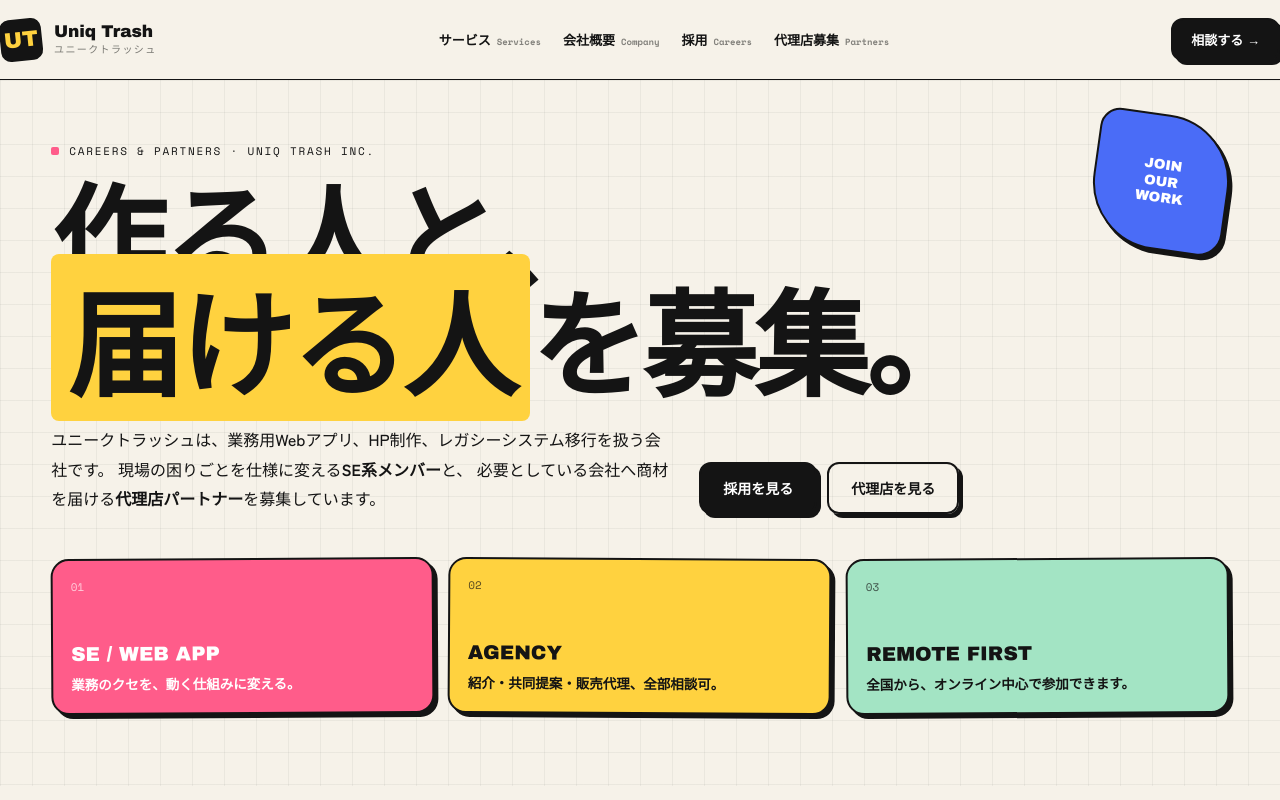
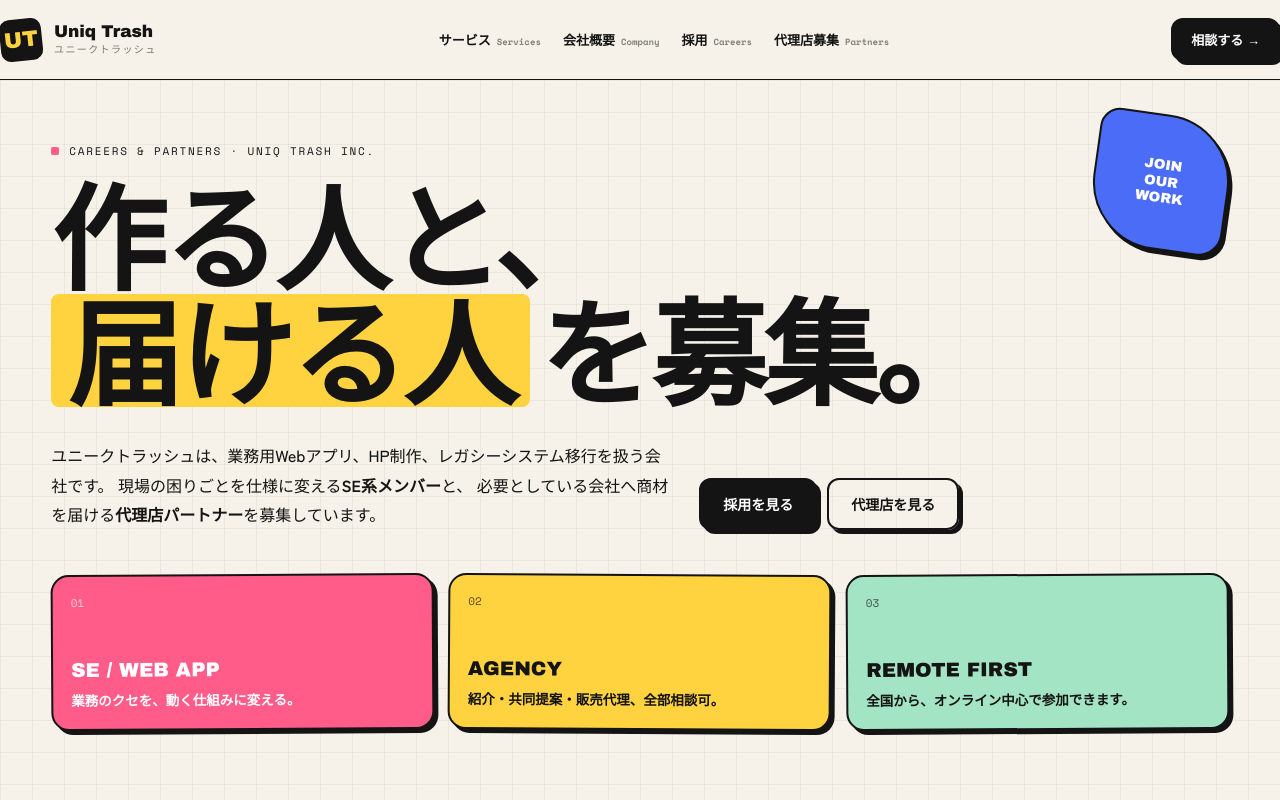
Before and after one commit to tpp217/UT-official-HP, a Next.js app: page /join in a window 1280 px wide. Shown: the top 800 px of the page. Built offline with nearby package versions, Linux system fonts and the light colour scheme.

Commit message:
fix: 採用ページの見出し崩れを修正

```diff
--- a/app/globals.css
+++ b/app/globals.css
@@ -190,11 +190,20 @@ h2.section{margin:0;font-weight:900;line-height:0.95;letter-spacing:-0.03em;
 .reveal.in{opacity:1;transform:none}
 
 /* 採用ページはカード数が多いため、動きを軽く保つ */
+.join-hero-title{display:grid;gap:.08em;line-height:1.02;letter-spacing:-0.02em;font-size:clamp(42px,8vw,104px)}
+.join-title-line{display:block}
+.join-title-line-strong{display:flex;align-items:baseline;flex-wrap:wrap;gap:.08em}
+.join-title-highlight{display:inline-block;background:var(--yellow);padding:0 .14em .06em;border-radius:8px}
 .join-page .nb-card{transition:transform .18s ease, box-shadow .18s ease}
 .join-page .nb-card:hover{transform:translate(-2px,-2px);box-shadow:7px 7px 0 var(--ink)}
 .join-page .tile{transition:transform .18s ease, box-shadow .18s ease}
 .join-page .tile:hover{transform:translateY(-3px);box-shadow:5px 6px 0 var(--ink)}
 .join-page .reveal{transform:translateY(10px);transition:opacity .35s ease, transform .35s ease}
+
+@media (max-width: 520px){
+  .join-hero-title{font-size:clamp(38px,11vw,52px);gap:.1em}
+  .join-title-line-strong{display:grid;gap:.04em}
+}
 
 @media (prefers-reduced-motion: reduce){
   .reveal,
--- a/app/join/page.jsx
+++ b/app/join/page.jsx
@@ -259,13 +259,12 @@ export default function JoinPage() {
               <span>CAREERS & PARTNERS · UNIQ TRASH INC.</span>
             </div>
 
-            <h1 className="mega">
-              作る人と、
-              <br />
-              <span style={{ background: 'var(--yellow)', padding: '0 0.14em', borderRadius: 8 }}>
-                届ける人
+            <h1 className="mega join-hero-title">
+              <span className="join-title-line">作る人と、</span>
+              <span className="join-title-line join-title-line-strong">
+                <span className="join-title-highlight">届ける人</span>
+                <span>を募集。</span>
               </span>
-              を募集。
             </h1>
 
             <div
```
